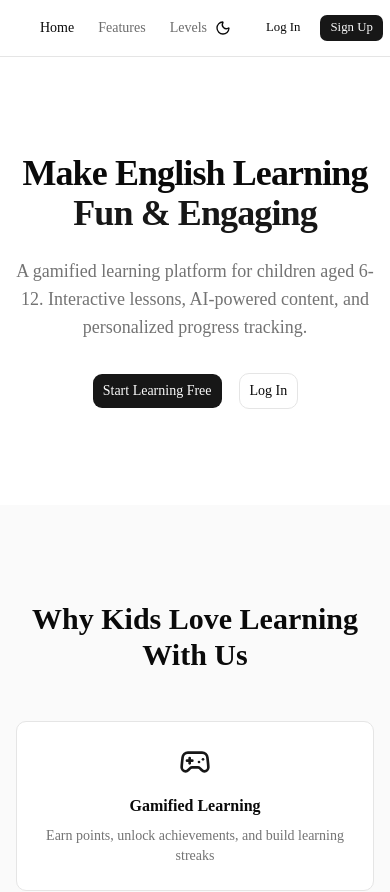
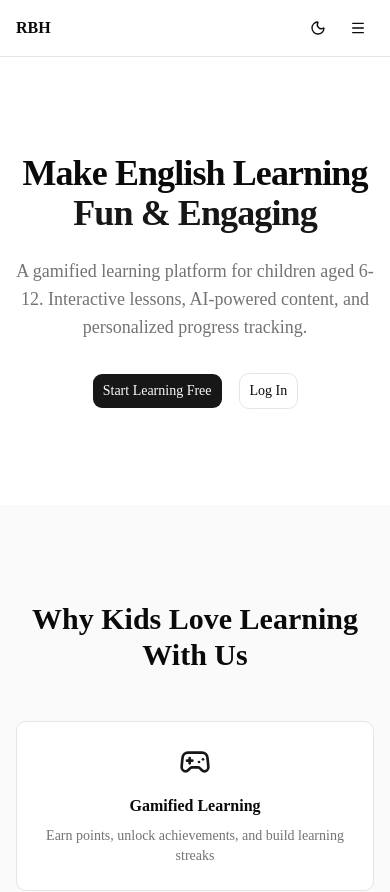
Before and after one commit to harryhmx/really-brave-hearts, a Next.js app: page / in a window 390 px wide. Shown: the top 892 px of the page. Built offline with nearby package versions, Linux system fonts and the light colour scheme.

Commit message:
feat: add mobile responsive navigation with hamburger menu

```diff
--- a/src/components/shared/header.tsx
+++ b/src/components/shared/header.tsx
@@ -1,17 +1,26 @@
+"use client"
+
 import Link from "next/link"
+import { useState } from "react"
+import { Menu, X } from "lucide-react"
 import { Button } from "@/components/ui/button"
 import { ThemeToggle } from "./theme-toggle"
 
 export function Header() {
+  const [mobileMenuOpen, setMobileMenuOpen] = useState(false)
+
   return (
     <header className="sticky top-0 z-50 w-full border-b bg-background/95 backdrop-blur supports-[backdrop-filter]:bg-background/60">
       <div className="container flex h-14 max-w-screen-2xl items-center mx-auto px-4">
-        <Link href="/" className="mr-6 flex items-center space-x-2">
-          <span className="hidden font-bold sm:inline-block">
+        {/* Logo */}
+        <Link href="/" className="mr-6 flex items-center space-x-2" onClick={() => setMobileMenuOpen(false)}>
+          <span className="font-bold">
             RBH
           </span>
         </Link>
-        <nav className="flex items-center space-x-6 text-sm font-medium">
+
+        {/* Desktop Navigation */}
+        <nav className="hidden md:flex items-center space-x-6 text-sm font-medium">
           <Link href="/" className="transition-colors hover:text-foreground/80 text-foreground">
             Home
           </Link>
@@ -22,7 +31,9 @@ export function Header() {
             Levels
           </Link>
         </nav>
-        <div className="ml-auto flex items-center space-x-4">
+
+        {/* Desktop Right Section */}
+        <div className="hidden md:flex ml-auto items-center space-x-4">
           <ThemeToggle />
           <nav className="flex items-center space-x-2">
             <Link href="/login">
@@ -33,7 +44,61 @@ export function Header() {
             </Link>
           </nav>
         </div>
+
+        {/* Mobile Menu Button */}
+        <div className="flex md:hidden ml-auto items-center space-x-2">
+          <ThemeToggle />
+          <Button
+            variant="ghost"
+            size="icon"
+            onClick={() => setMobileMenuOpen(!mobileMenuOpen)}
+            aria-label="Toggle menu"
+          >
+            {mobileMenuOpen ? <X className="h-5 w-5" /> : <Menu className="h-5 w-5" />}
+          </Button>
+        </div>
       </div>
+
+      {/* Mobile Menu */}
+      {mobileMenuOpen && (
+        <div className="md:hidden border-t bg-background">
+          <nav className="container flex flex-col space-y-3 px-4 py-4 max-w-screen-2xl mx-auto">
+            <Link
+              href="/"
+              className="text-sm font-medium transition-colors hover:text-foreground/80 text-foreground"
+              onClick={() => setMobileMenuOpen(false)}
+            >
+              Home
+            </Link>
+            <Link
+              href="#features"
+              className="text-sm font-medium transition-colors hover:text-foreground/80 text-foreground/60"
+              onClick={() => setMobileMenuOpen(false)}
+            >
+              Features
+            </Link>
+            <Link
+              href="#levels"
+              className="text-sm font-medium transition-colors hover:text-foreground/80 text-foreground/60"
+              onClick={() => setMobileMenuOpen(false)}
+            >
+              Levels
+            </Link>
+            <div className="flex flex-col space-y-2 pt-2 border-t">
+              <Link href="/login" onClick={() => setMobileMenuOpen(false)}>
+                <Button variant="ghost" size="sm" className="w-full justify-start">
+                  Log In
+                </Button>
+              </Link>
+              <Link href="/register" onClick={() => setMobileMenuOpen(false)}>
+                <Button size="sm" className="w-full">
+                  Sign Up
+                </Button>
+              </Link>
+            </div>
+          </nav>
+        </div>
+      )}
     </header>
   )
 }
```
